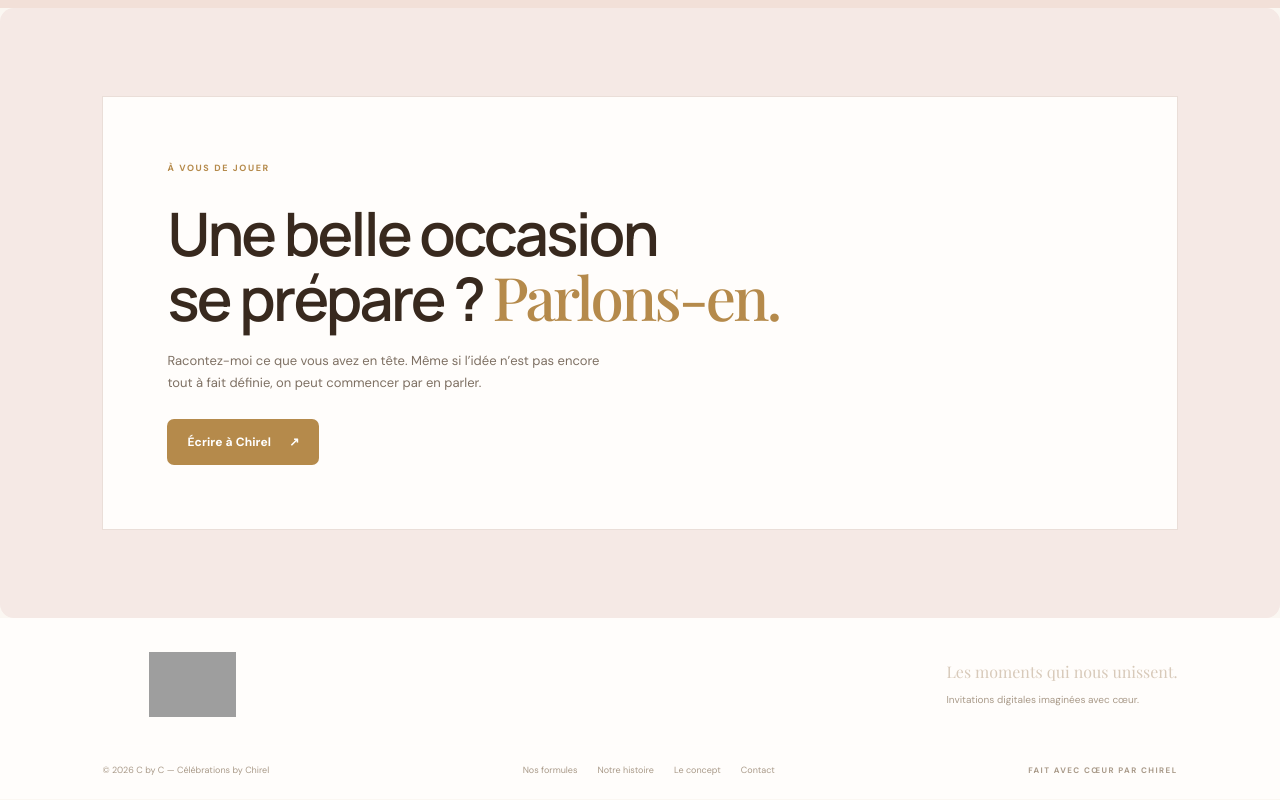
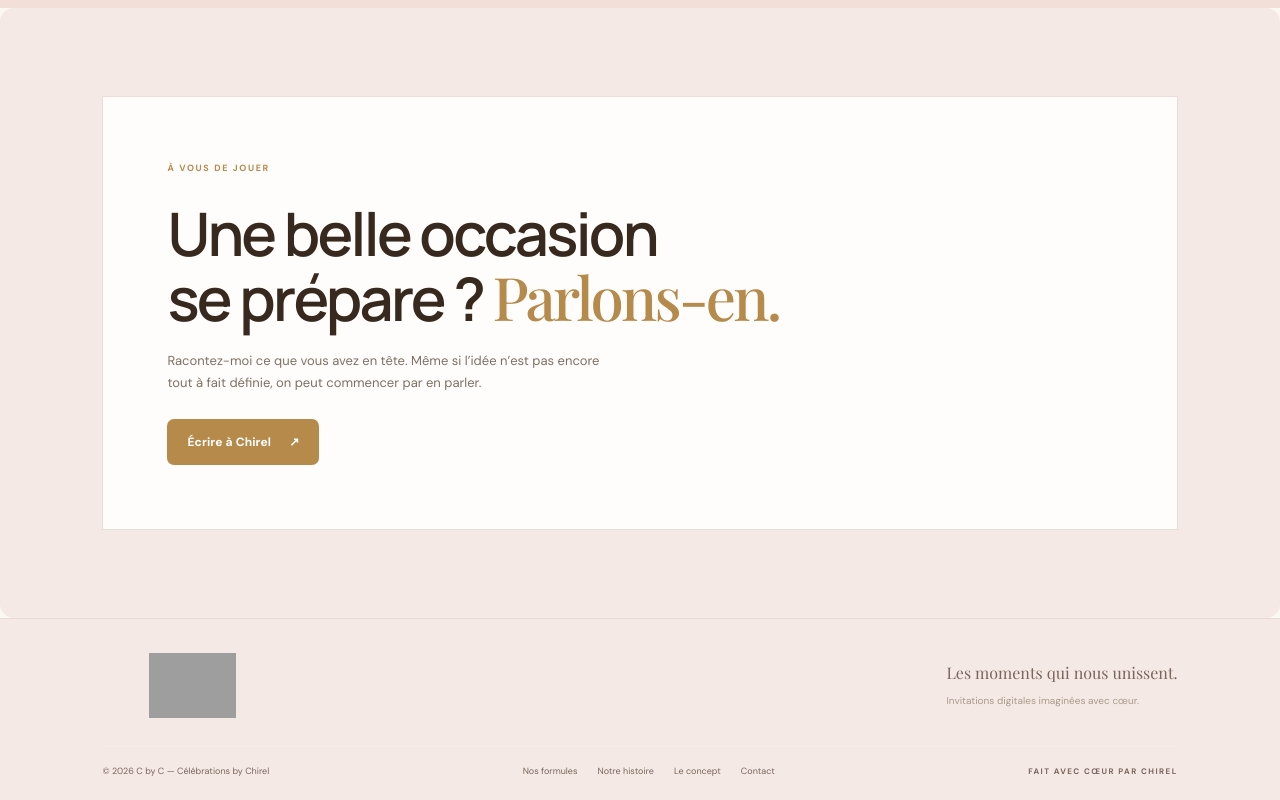
Before and after one commit to chirelhalioua/C-by-C, a Nuxt app: page / in a window 1280 px wide. Shown: the part 4727-5527 px from the top of the page. Built offline with nearby package versions, Linux system fonts and the light colour scheme; grey boxes are pictures that could not be loaded; a web font is replaced by a local one.

Commit message:
Harmoniser le pied de page avec le fond ivoire rosé

```diff
--- a/assets/css/main.css
+++ b/assets/css/main.css
@@ -1284,3 +1284,28 @@ body, .site-shell { background: #fbf7f2 !important; }
   .hero { background: linear-gradient(160deg, #785750 0%, #6d4e49 100%) !important; }
   .statement-band { background: #f2e0d8 !important; }
 }
+
+
+/* Pied de page intégré à la palette : ivoire chaud, sans blanc froid */
+.site-footer {
+  background: #f5e9e5 !important;
+  border-top: 1px solid #ead8d2 !important;
+}
+.site-footer .footer-inner,
+.site-footer .footer-bottom {
+  background: transparent !important;
+}
+.site-footer,
+.site-footer p,
+.site-footer a,
+.site-footer .footer-tagline,
+.site-footer .footer-bottom {
+  color: #79665d !important;
+}
+.site-footer .footer-brand,
+.site-footer .footer-logo {
+  background: transparent !important;
+}
+@media (max-width:760px) {
+  .site-footer { background: #f5e9e5 !important; }
+}
```
